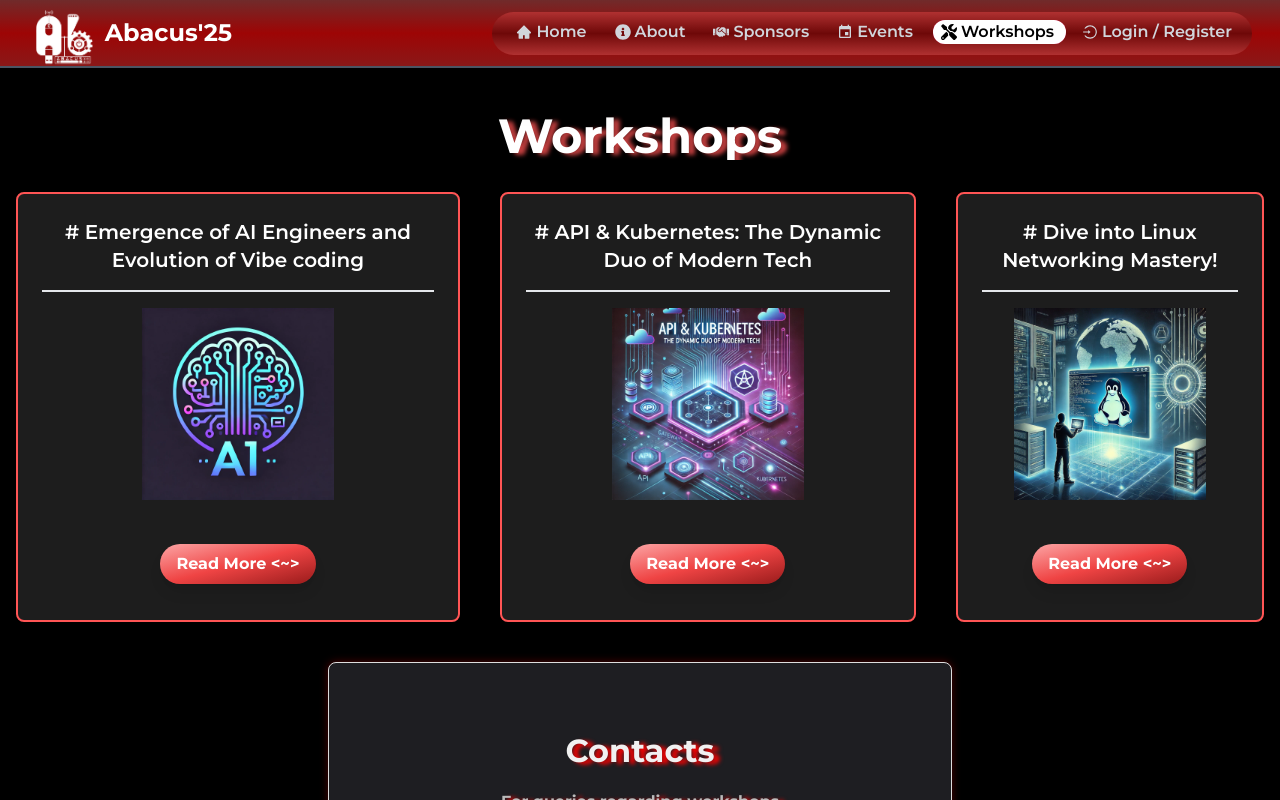
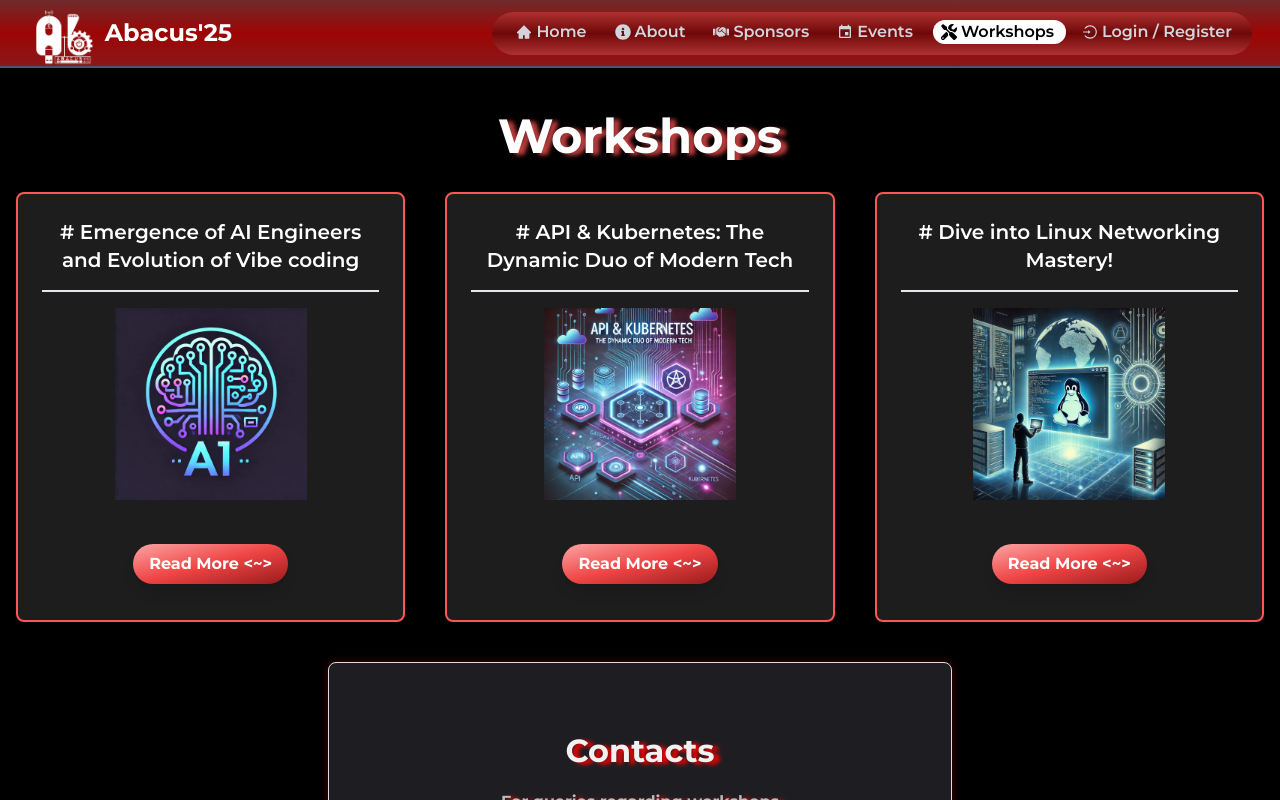
Before and after one commit to cegcsea/abacus-25-frontend, a React (Create React App) app: page /workshops in a window 1280 px wide. Shown: the top 800 px of the page. Built offline with nearby package versions, Linux system fonts and the light colour scheme; a web font is replaced by a local one.

Commit message:
changed workshop css

```diff
--- a/src/pages/Workshops.js
+++ b/src/pages/Workshops.js
@@ -24,19 +24,15 @@
           Workshops
         </h2>
 
-        <div className="flex flex-col md:flex-row justify-center items-center mb-10 gap-10">
+        <div className="grid grid-cols-1 md:grid-cols-3 gap-10 mb-10">
           {workshops.map((workshop) => (
             <div
               key={workshop.id}
-              className="border-[2px]  border-[#FF5555] bg-[#1d1d1d] text-white p-6 rounded-lg shadow-lg hover:shadow-2xl transition-shadow "
+              className="border-[2px] border-[#FF5555] bg-[#1d1d1d] text-white p-6 rounded-lg shadow-lg hover:shadow-2xl transition-shadow"
             >
-              <h3
-                className="text-xl font-semibold mb-4 border-b-2 pb-4"
-                // style={{ borderBottomColor: burgundy }}
-              >
+              <h3 className="text-xl font-semibold mb-4 border-b-2 pb-4">
                 # {workshop.title}
               </h3>
-              <div className="">
               <img
                 src={workshop.image}
                 alt={`Workshop ${workshop.id}`}
@@ -45,12 +41,9 @@
                   navigate(`${workshop.to}`);
                 }}
               />
-              </div>
               <p className="text-lg font-medium pt-4">{workshop.description}</p>
               <button
-                // className="border-solid bg-black rounded-lg p-2 hover:bg-[#a92d2d] flex justify-start mx-auto"
-                // className="text-red-500 font-bold text-base no-underline transition-colors duration-300 ease-in-out hover:underline"
-                className="my-3 px-4 py-2 bg-gradient-to-br from-red-300 via-red-500 to-red-800 text-white font-bold rounded-full shadow-lg hover:shadow-[0_0_10px_rgba(255,255,255,0.8)] transition-shadow focus:outline-none focus:shadow-[0_0_15px_rgba(255,223,47,0.8)]"
+                className="my-3 px-4 py-2 bg-gradient-to-br from-red-300 via-red-500 to-red-800 text-white font-bold rounded-full shadow-lg hover:shadow-[0_0_10px_rgba(255,255,255,0.8)] transition-shadow"
                 onClick={() => {
                   navigate(`${workshop.to}`);
                 }}
@@ -60,6 +53,7 @@
             </div>
           ))}
         </div>
+
         <Contact contacts={WorkshopContacts} category={"workshop"} />
       </div>
     </div>
```
Lines whose indentation alone changed are shown as unchanged.
